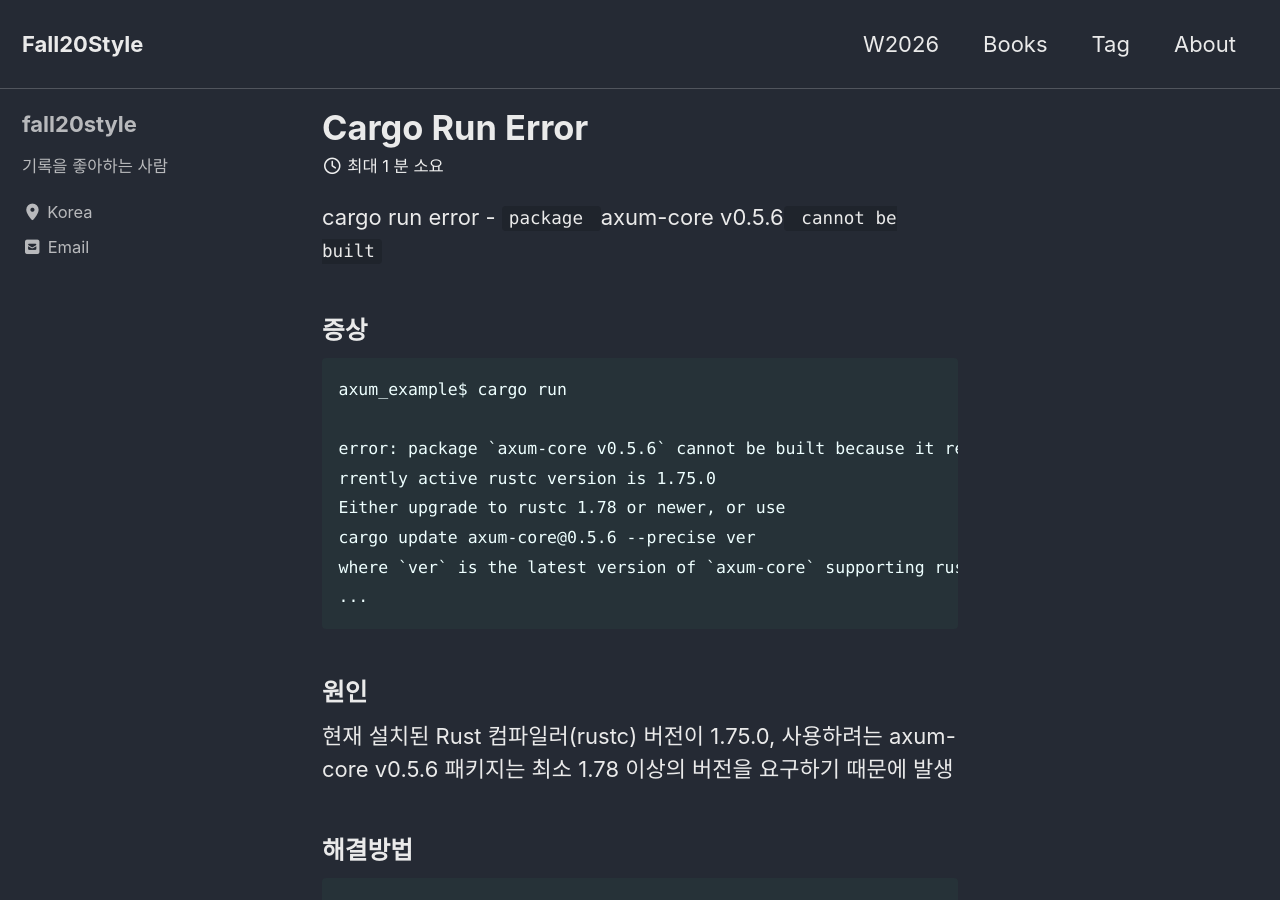
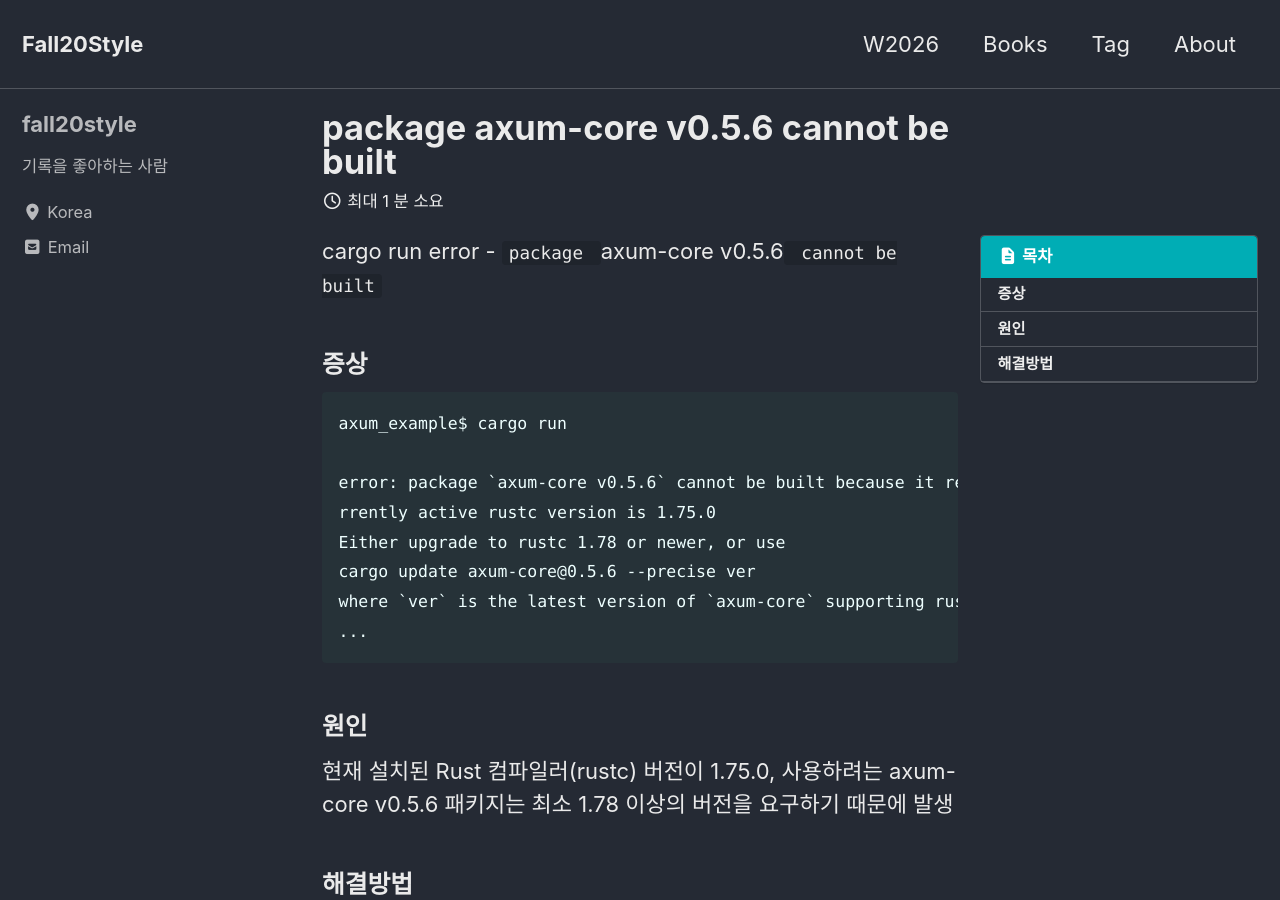
Before and after one commit to fall20style/fall20style.github.io, a Jekyll site: the page built from _posts/2026-04-03-cargo-run-error.md, in a window 1280 px wide and 900 px high. Built offline with Jekyll 4.4.1, drawn with Linux system fonts in a browser that asks for light colours; cached includes are drawn as plain includes.

Commit message:
Update 2026-04-03-cargo-run-error.md

```diff
--- a/_posts/2026-04-03-cargo-run-error.md
+++ b/_posts/2026-04-03-cargo-run-error.md
@@ -1,3 +1,21 @@
+---
+title: package axum-core v0.5.6 cannot be built
+layout: single
+author_profile: true
+read_time: true
+comments: true
+share: true
+related: true
+popular: true
+tags:
+  - axum
+  - Rust
+categories:
+toc: true
+toc_sticky: true
+toc_label: 목차
+description: desc가 여기에
+---
 
 cargo run error - `package `axum-core v0.5.6` cannot be built`
 
```
